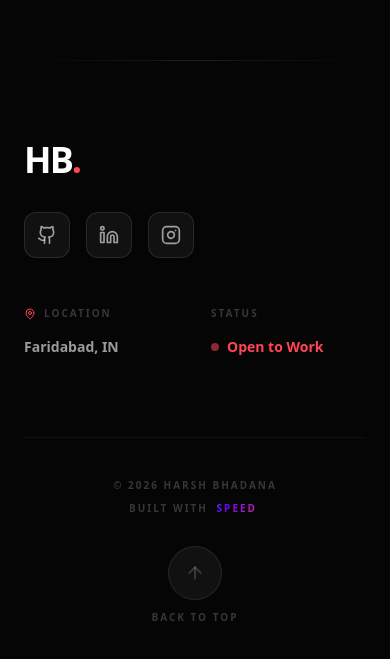
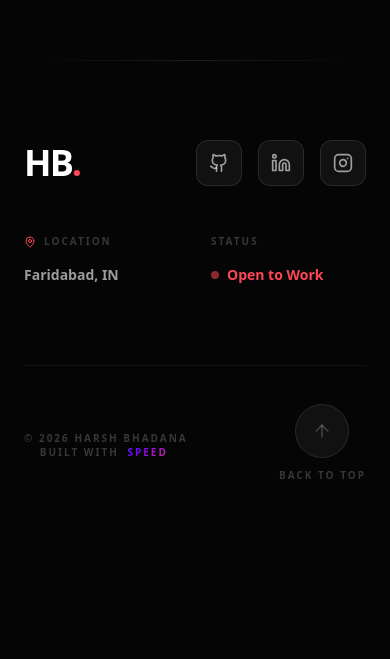
Before and after one commit to harsh-bhadana/portfolio, a Next.js app: page / in a window 390 px wide. Shown: the part 5747-6406 px from the top of the page. After the commit the page ends 6310 px from the top, so only its background shows below. Built offline with nearby package versions, Linux system fonts and the light colour scheme.

Commit message:
fix: footer content positioning

```diff
--- a/app/components/Footer.tsx
+++ b/app/components/Footer.tsx
@@ -1,8 +1,7 @@
 "use client";
 
-import { useEffect, useState } from "react";
 import { motion } from "framer-motion";
-import { ArrowUp, Github, Linkedin, Twitter, Globe, MapPin, Clock, Instagram } from "lucide-react";
+import { ArrowUp, Github, Linkedin, MapPin, Instagram } from "lucide-react";
 
 export default function Footer() {
 
@@ -16,7 +15,7 @@ export default function Footer() {
 
       <div className="pt-20 flex flex-col gap-20">
         <div className="flex flex-col md:flex-row justify-between items-start gap-12">
-          <div className="flex flex-col gap-8">
+          <div className="flex items-center justify-between w-full">
             <a href="/" className="text-4xl font-black tracking-tighter hover:scale-105 transition-transform origin-left inline-block">
               HB<span className="text-accent">.</span>
             </a>
@@ -27,7 +26,7 @@ export default function Footer() {
               <a href="https://www.linkedin.com/in/harsh-bhadana-2a1793231/" target="_blank" rel="noopener noreferrer" className="p-3 rounded-xl bg-white/5 border border-white/10 hover:bg-white/10 hover:border-accent/40 transition-all group">
                 <Linkedin size={20} className="text-foreground/60 group-hover:text-foreground" />
               </a>
-              <a href="https://www.instagram.com/harsh_bhadana_/" target="_blank" rel="noopener noreferrer" className="p-3 rounded-xl bg-white/5 border border-white/10 hover:bg-white/10 hover:border-accent/40 transition-all group">
+              <a href="https://www.instagram.com/harshbhadana40/" target="_blank" rel="noopener noreferrer" className="p-3 rounded-xl bg-white/5 border border-white/10 hover:bg-white/10 hover:border-accent/40 transition-all group">
                 <Instagram size={20} className="text-foreground/60 group-hover:text-foreground" />
               </a>
             </div>
@@ -52,12 +51,12 @@ export default function Footer() {
           </div>
         </div>
 
-        <div className="flex flex-col md:flex-row justify-between items-center gap-8 pt-10 border-t border-white/5">
-          <div className="flex flex-col items-center md:items-start gap-2">
-            <p className="text-[10px] font-black uppercase tracking-[0.2em] text-foreground/20">
+        <div className="flex justify-between items-center gap-4 pt-10 border-t border-white/5">
+          <div className="flex flex-col items-center md:items-start gap-1">
+            <p className="text-[10px] font-black uppercase tracking-[0.2em] text-foreground/20 leading-none">
               © 2026 Harsh Bhadana
             </p>
-            <p className="text-[10px] font-black uppercase tracking-[0.2em] text-foreground/20">
+            <p className="text-[10px] font-black uppercase tracking-[0.2em] text-foreground/20 leading-none">
               Built with <span className="animate-gradient px-1">Speed</span>
             </p>
           </div>
```
